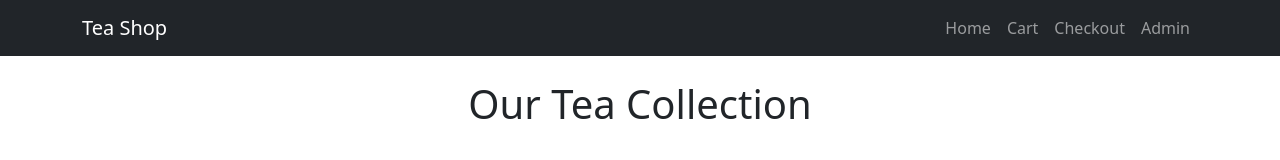
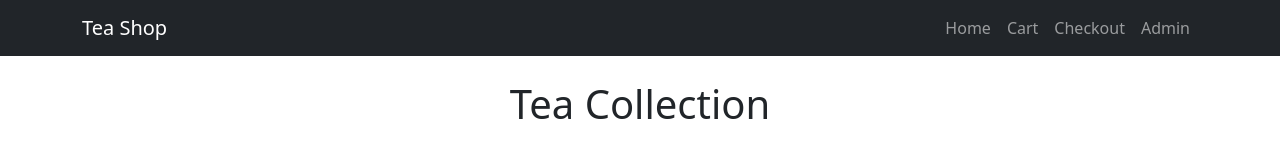
Before and after one commit to ZoeMtz/CSS_344, a plain HTML site: page index.html in a window 1280 px wide. Drawn offline with nearby package versions, Linux system fonts and the light colour scheme.

Commit message:
index.html

```diff
--- a/index.html
+++ b/index.html
@@ -27,7 +27,7 @@
 
     <!-- Product List -->
     <div class="container mt-4">
-        <h1 class="text-center">Our Tea Collection</h1>
+        <h1 class="text-center"> Tea Collection</h1>
         <div class="row" id="product-list">
             <!-- Tea Products Loaded Here Using HTMx -->
         </div>
```
